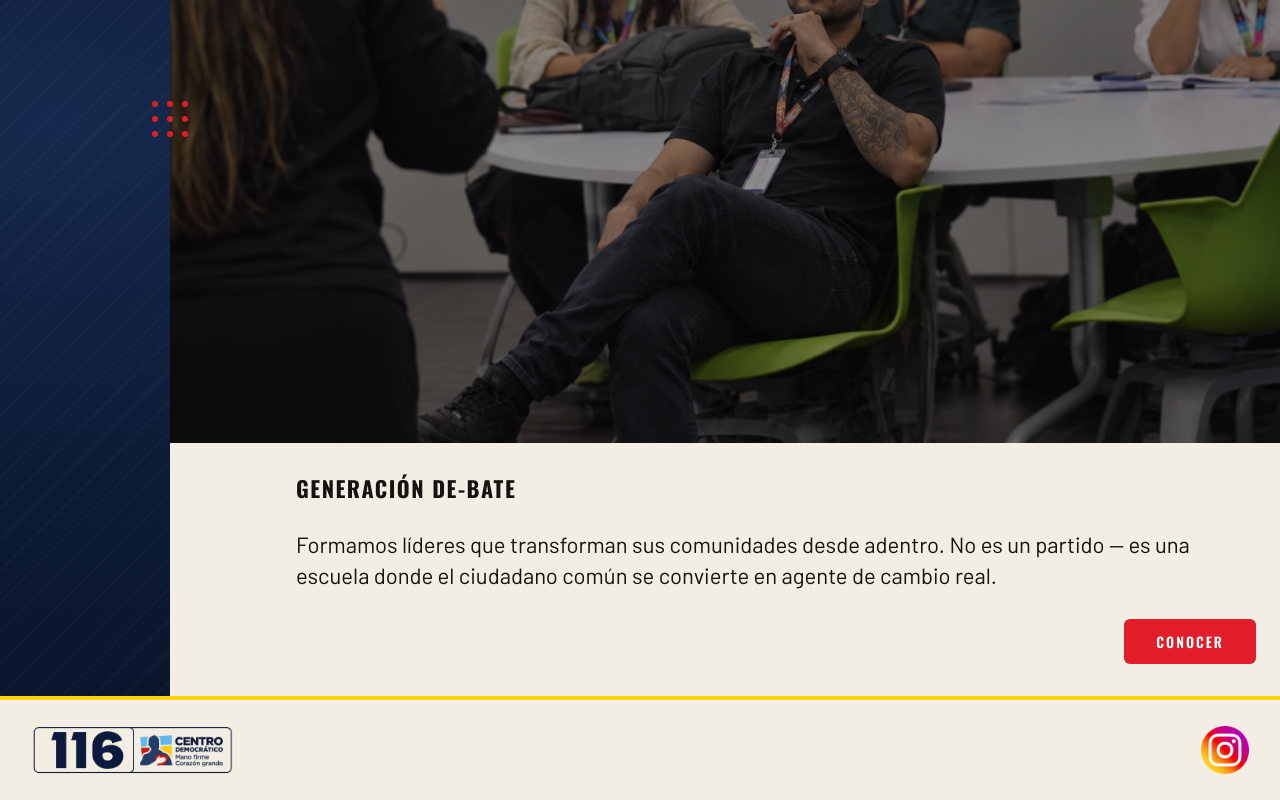
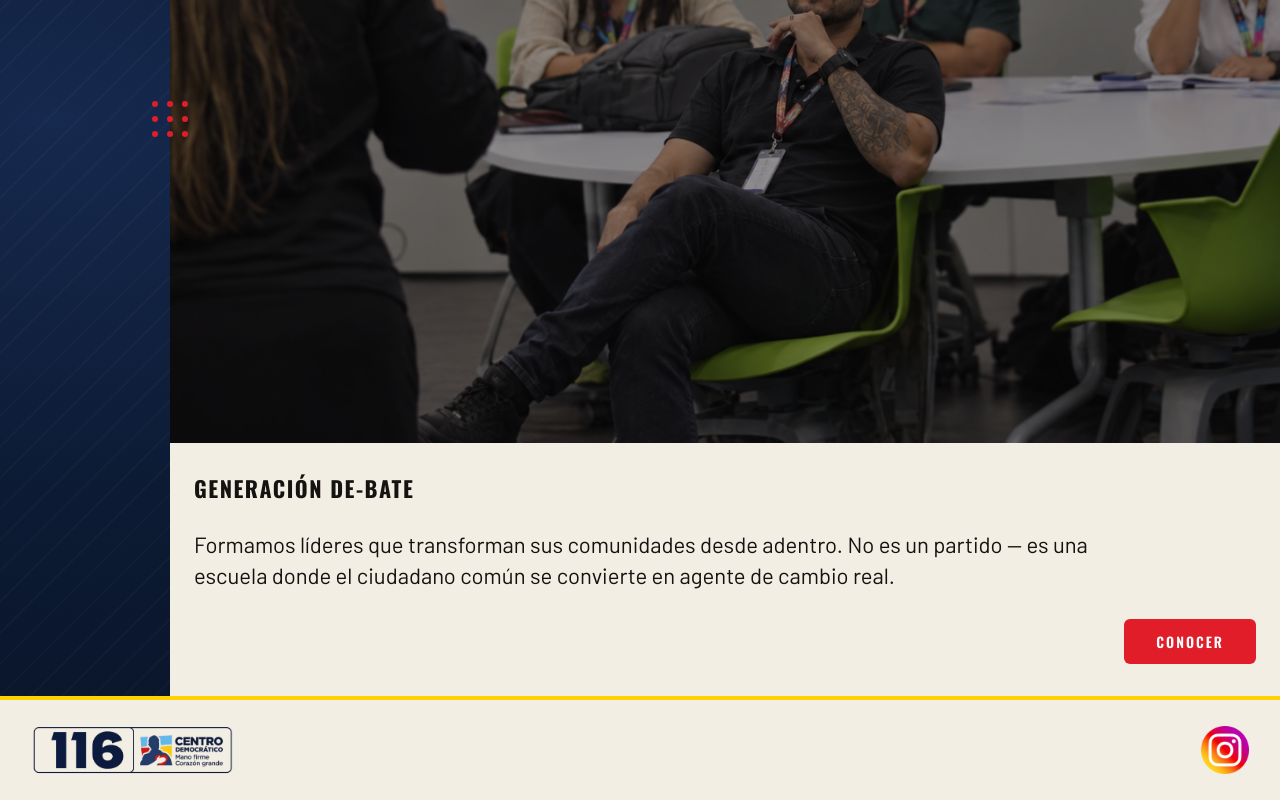
Before and after one commit to EsneiderCdD/movimiento-bate, a Next.js app: page / in a window 1280 px wide. Shown: the part 1749-2549 px from the top of the page. Built offline with nearby package versions, Linux system fonts and the light colour scheme.

Commit message:
ajustes tipograficos

```diff
--- a/src/components/specific/section2/contents/BateadoresContent.module.css
+++ b/src/components/specific/section2/contents/BateadoresContent.module.css
@@ -187,7 +187,7 @@
 .outline {
   display: flex;
   flex-direction: column;
-  align-items: flex-end;
+  align-items: flex-start;
   gap: 28px;
   padding: 32px 24px;
 }
@@ -217,6 +217,7 @@
 
 .cta {
   display: inline-block;
+  align-self: flex-end;
   padding: 12px 32px;
   background: var(--rojo);
   color: var(--blanco);
```
